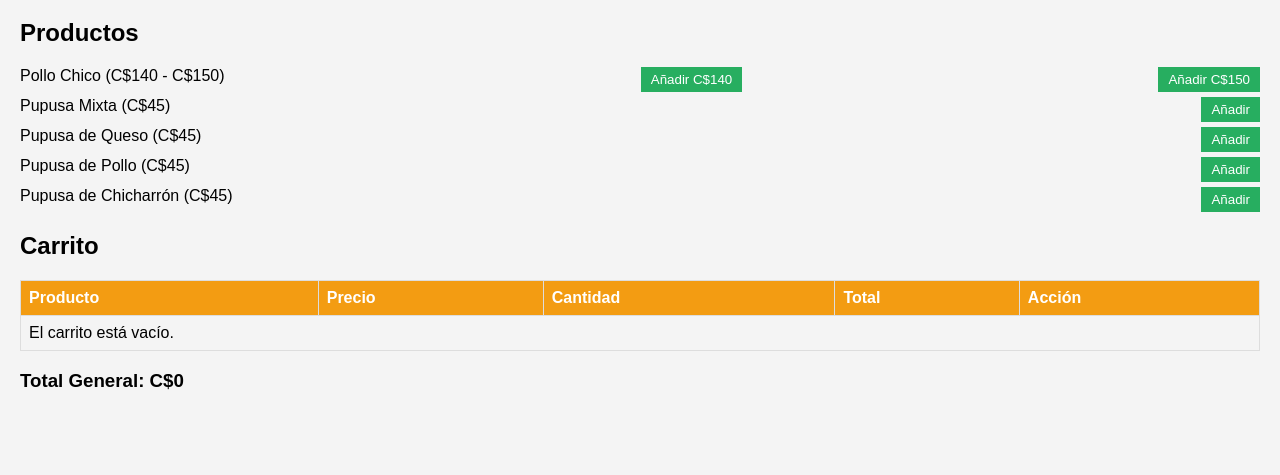
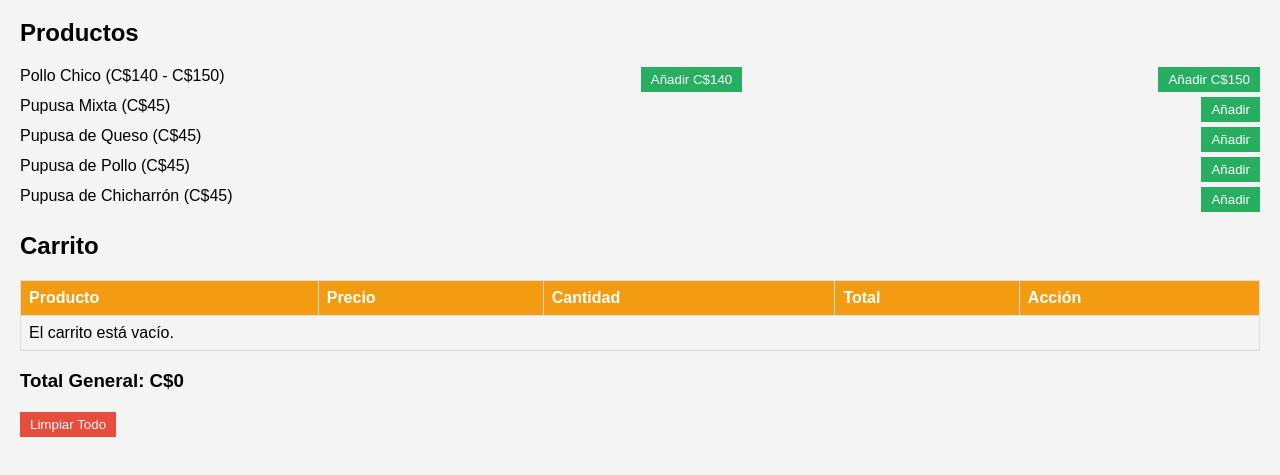
Before and after one commit to deliveryControl24/NELLYDELICIAS, a plain HTML site: page index.html in a window 1280 px wide. Shown: the part 61-536 px from the top of the page. Drawn offline with Linux system fonts and the light colour scheme.

Commit message:
Add files via upload

```diff
--- a/index.html
+++ b/index.html
@@ -31,6 +31,15 @@
         }
         button:hover {
             background-color: #2ecc71;
+        }
+        .clear-buttons {
+            margin-top: 20px;
+        }
+        .clear-buttons button {
+            background-color: #e74c3c;
+        }
+        .clear-buttons button:hover {
+            background-color: #c0392b;
         }
         table {
             width: 100%;
@@ -95,6 +104,9 @@
             </tbody>
         </table>
         <h3>Total General: C$<span id="total-price">0</span></h3>
+        <div class="clear-buttons">
+            <button onclick="clearCart()">Limpiar Todo</button>
+        </div>
     </div>
     <script>
         let cart = JSON.parse(localStorage.getItem('cart')) || [];
@@ -112,6 +124,12 @@
 
         function removeFromCart(index) {
             cart.splice(index, 1);
+            saveCart();
+            renderCart();
+        }
+
+        function clearCart() {
+            cart = [];
             saveCart();
             renderCart();
         }
```
